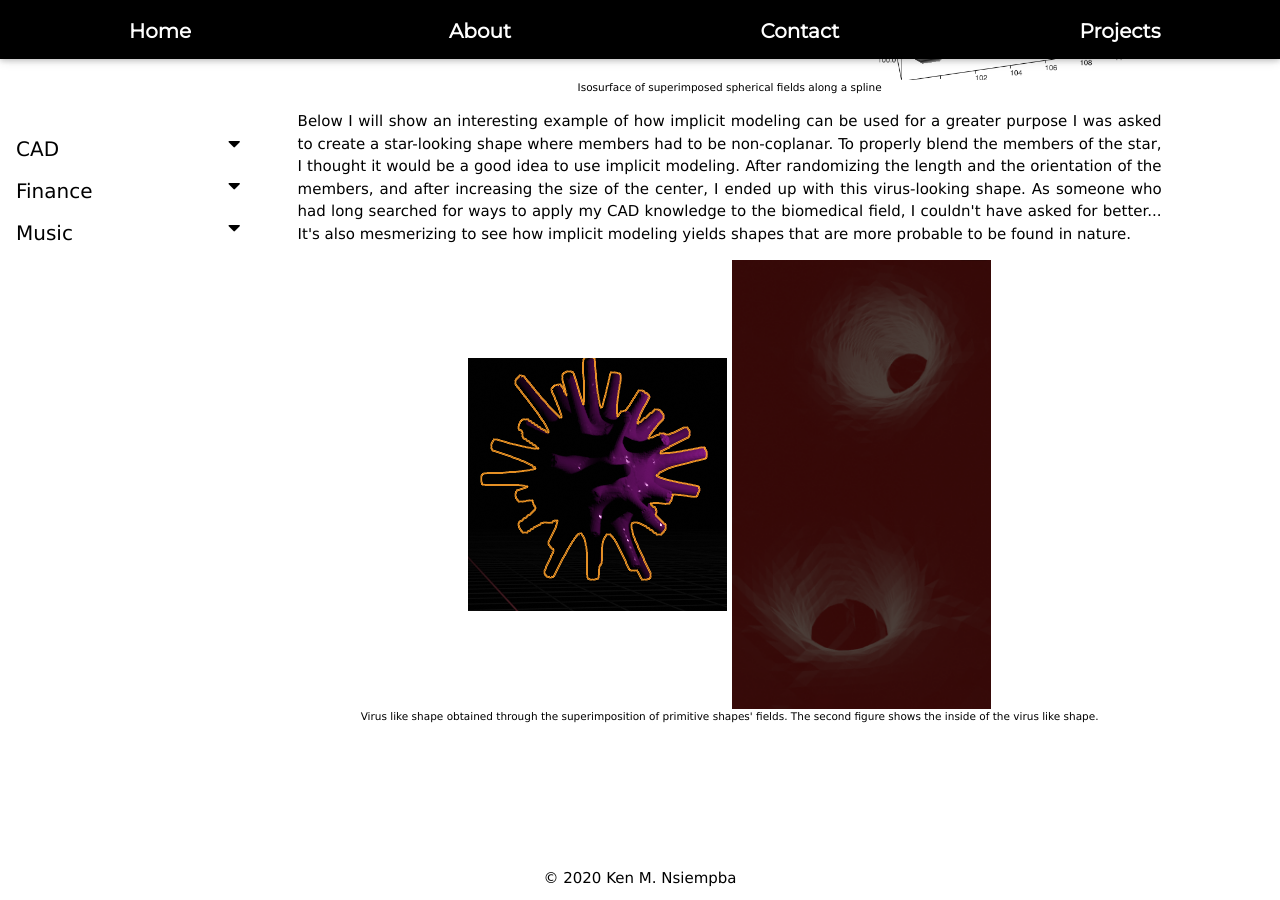
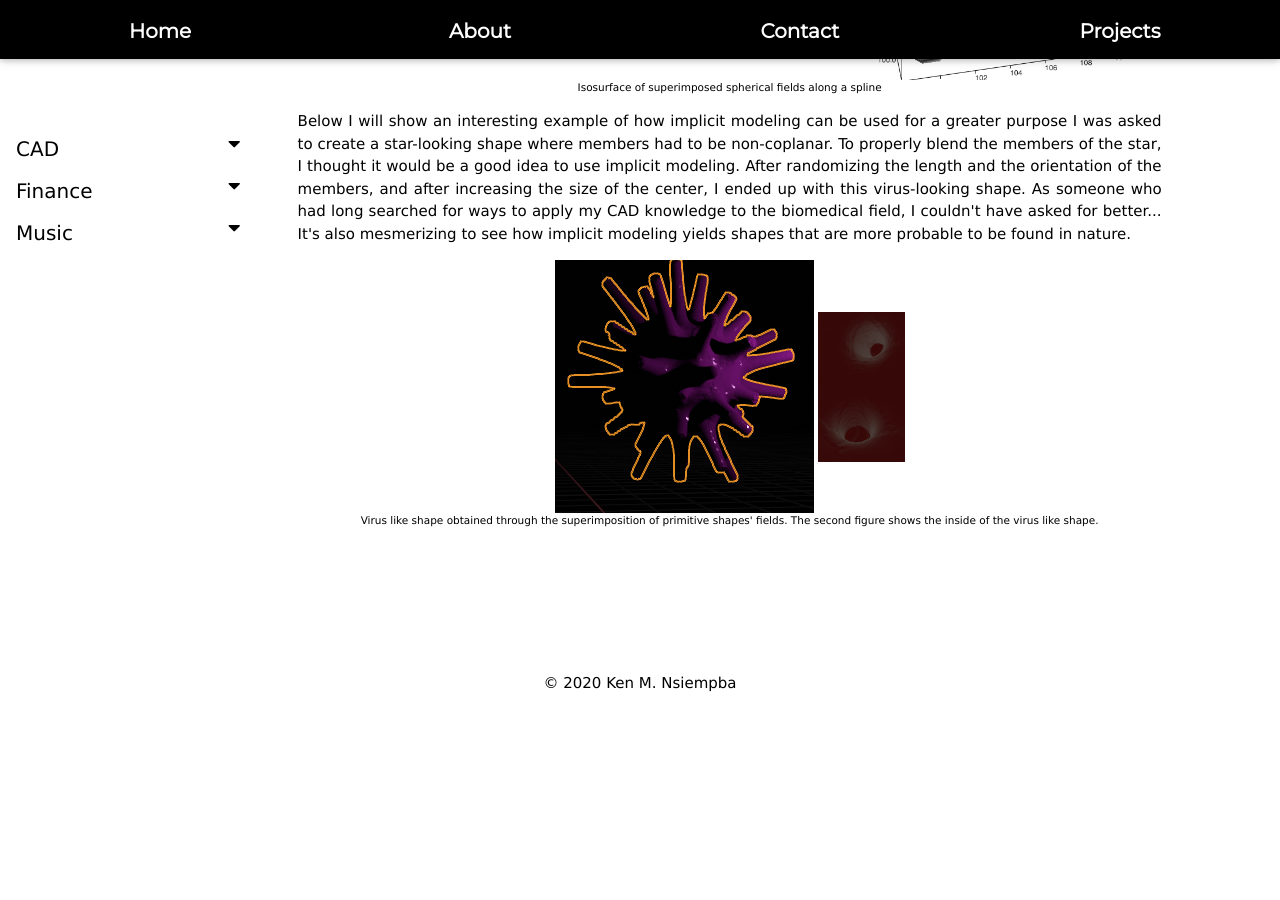
Before and after one commit to botengu/portfolio, a Jekyll site: the page built from _posts/2020-07-04-metaballs.md, in a window 1280 px wide and 900 px high, scrolled down 1810 px. Built offline with Jekyll 4.4.1, drawn with Linux system fonts in a browser that asks for light colours; nearby versions of some CDN libraries; library files that are not in the unit come from our copies; a script that is not in the unit is left out; after the commit the page ends 2583 px from its top, so only the background shows below that.

Commit message:
8th commit

```diff
--- a/_posts/2020-07-04-metaballs.md
+++ b/_posts/2020-07-04-metaballs.md
@@ -46,8 +46,8 @@ permalink: "/cad/metaballs/"
         It's also mesmerizing to see how implicit modeling yields shapes that are more probable to be found in nature.
         </p>
         <div class="w3-main w3-center" >
-            <img src="/portfolio/assets/img/Virus_square.PNG" >
-            <img src="/portfolio/assets/img/Inside_vir.PNG" width="30%" height="30%">
+            <img src="/portfolio/assets/img/Virus_square2.PNG" >
+            <img src="/portfolio/assets/img/Inside_vir.PNG" width="10%" height="10%">
             <figcaption>Virus like shape obtained through the superimposition of primitive shapes' fields. The second figure shows the inside of the virus like shape.</figcaption>
         </div>
 </div>
```
Also changed, not shown: assets/img/Virus_square2.PNG (renamed from assets/img/Virus_square.png).
